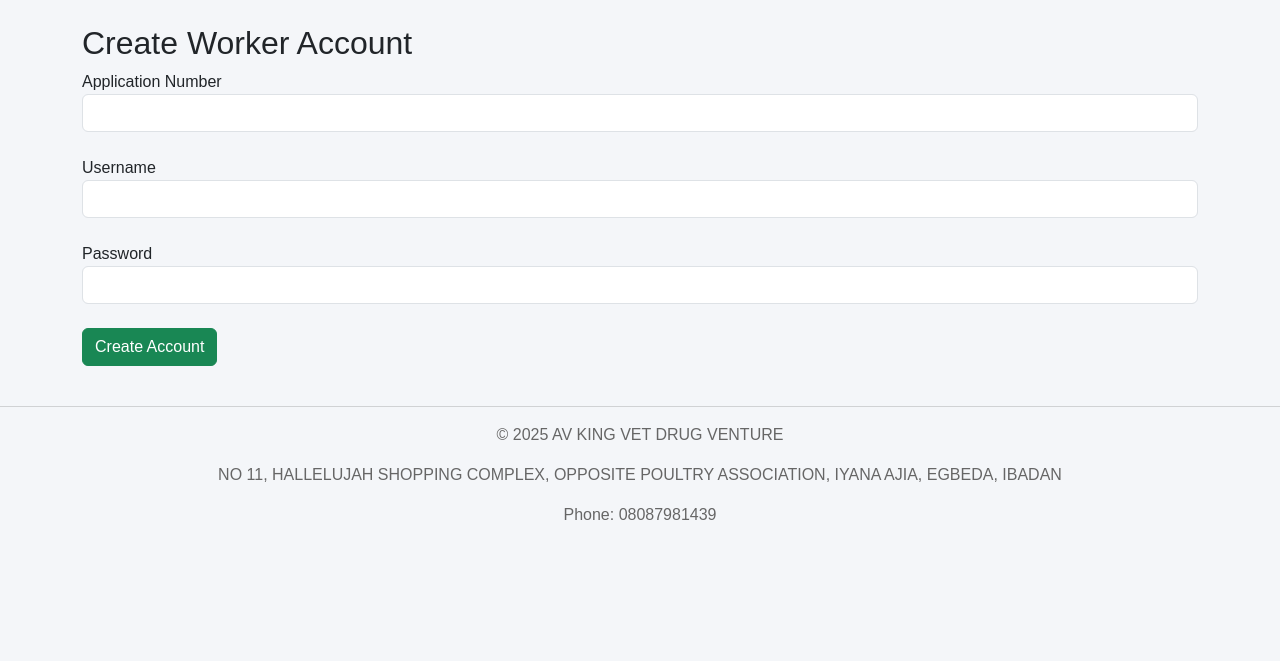
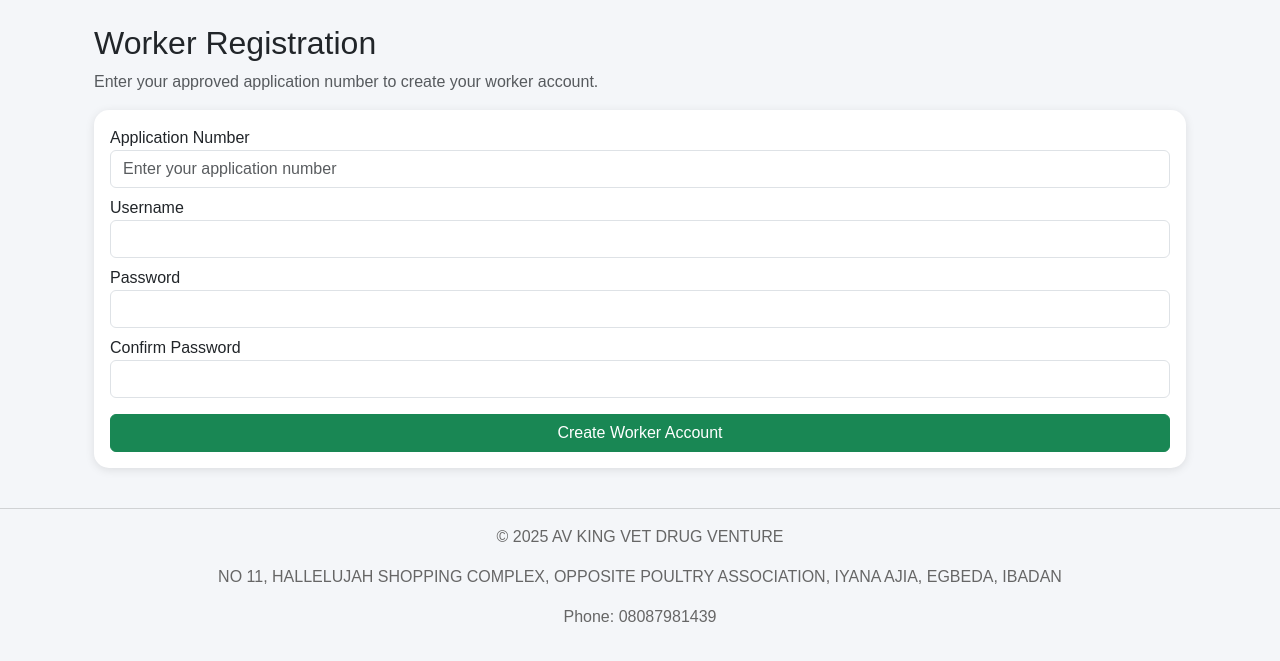
Before and after one commit to ifelodun/AV-KING-WORKER-FORM, a Flask app: page /worker-register in a window 1280 px wide. Shown: the part 66-727 px from the top of the page. Run offline with Flask 3, Linux system fonts and the light colour scheme; data comes from the database, SQL or seed files in the repository.

Commit message:
Update worker_register.html

```diff
--- a/templates/worker_register.html
+++ b/templates/worker_register.html
@@ -2,50 +2,57 @@
 
 {% block content %}
 
-<h2>Create Worker Account</h2>
+<div class="container mt-4">
 
-<form method="POST">
+    <h2>Worker Registration</h2>
 
-<label>
-Application Number
-</label>
+    <p class="text-muted">
+        Enter your approved application number to create your worker account.
+    </p>
 
-<input
-type="text"
-name="application_number"
-class="form-control">
+    <div class="card mt-3">
+        <div class="card-body">
 
-<br>
+            <form method="POST" action="/worker-register">
 
-<label>
-Username
-</label>
+                <!-- APPLICATION NUMBER -->
+                <label>Application Number</label>
+                <input type="text"
+                       name="application_number"
+                       class="form-control mb-2"
+                       placeholder="Enter your application number"
+                       required>
 
-<input
-type="text"
-name="username"
-class="form-control">
+                <!-- USERNAME -->
+                <label>Username</label>
+                <input type="text"
+                       name="username"
+                       class="form-control mb-2"
+                       required>
 
-<br>
+                <!-- PASSWORD -->
+                <label>Password</label>
+                <input type="password"
+                       name="password"
+                       class="form-control mb-2"
+                       required>
 
-<label>
-Password
-</label>
+                <!-- CONFIRM PASSWORD (optional frontend check) -->
+                <label>Confirm Password</label>
+                <input type="password"
+                       name="confirm_password"
+                       class="form-control mb-3"
+                       required>
 
-<input
-type="password"
-name="password"
-class="form-control">
+                <button type="submit" class="btn btn-success w-100">
+                    Create Worker Account
+                </button>
 
-<br>
+            </form>
 
-<button
-class="btn btn-success">
+        </div>
+    </div>
 
-Create Account
-
-</button>
-
-</form>
+</div>
 
 {% endblock %}
```
